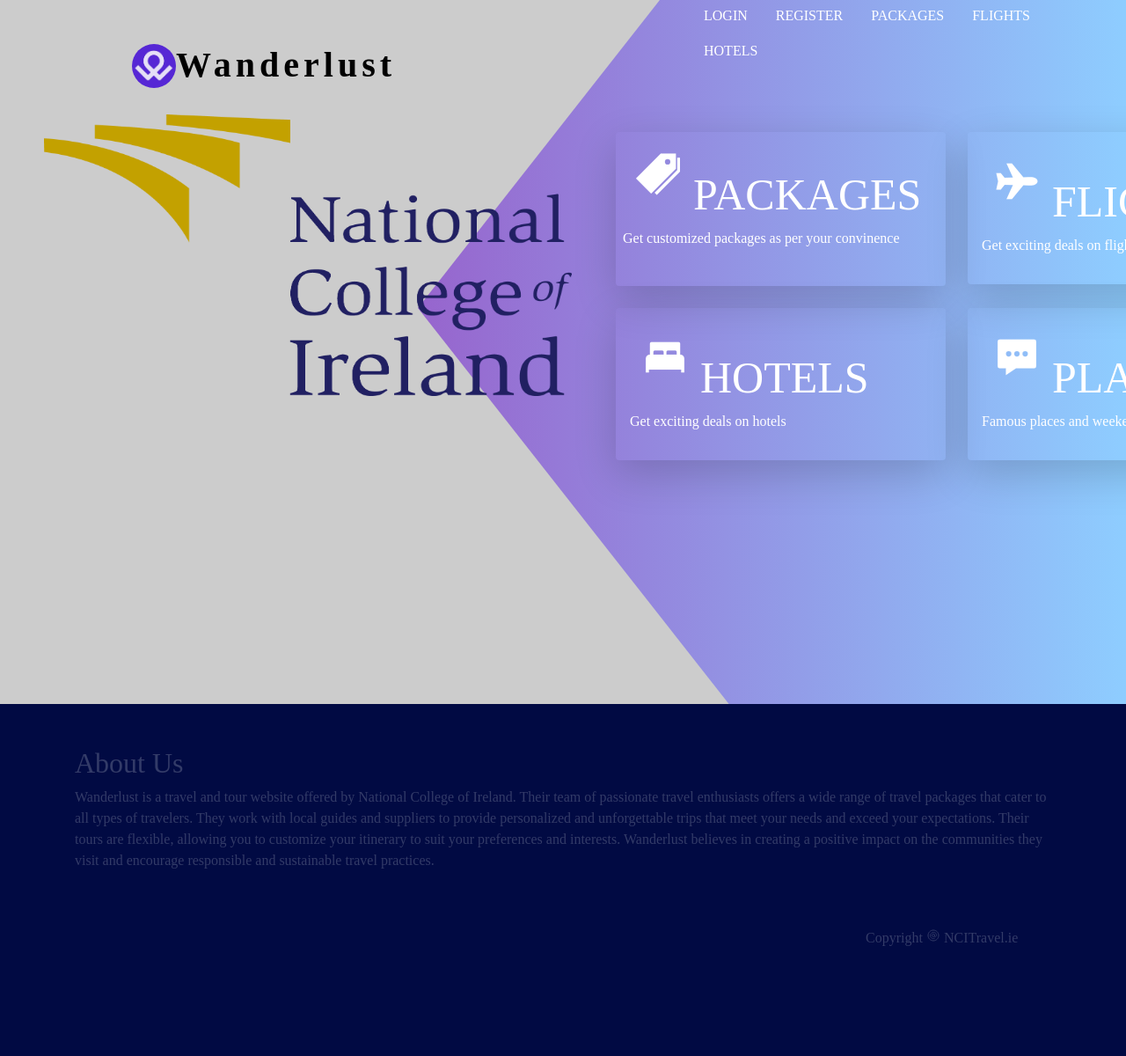
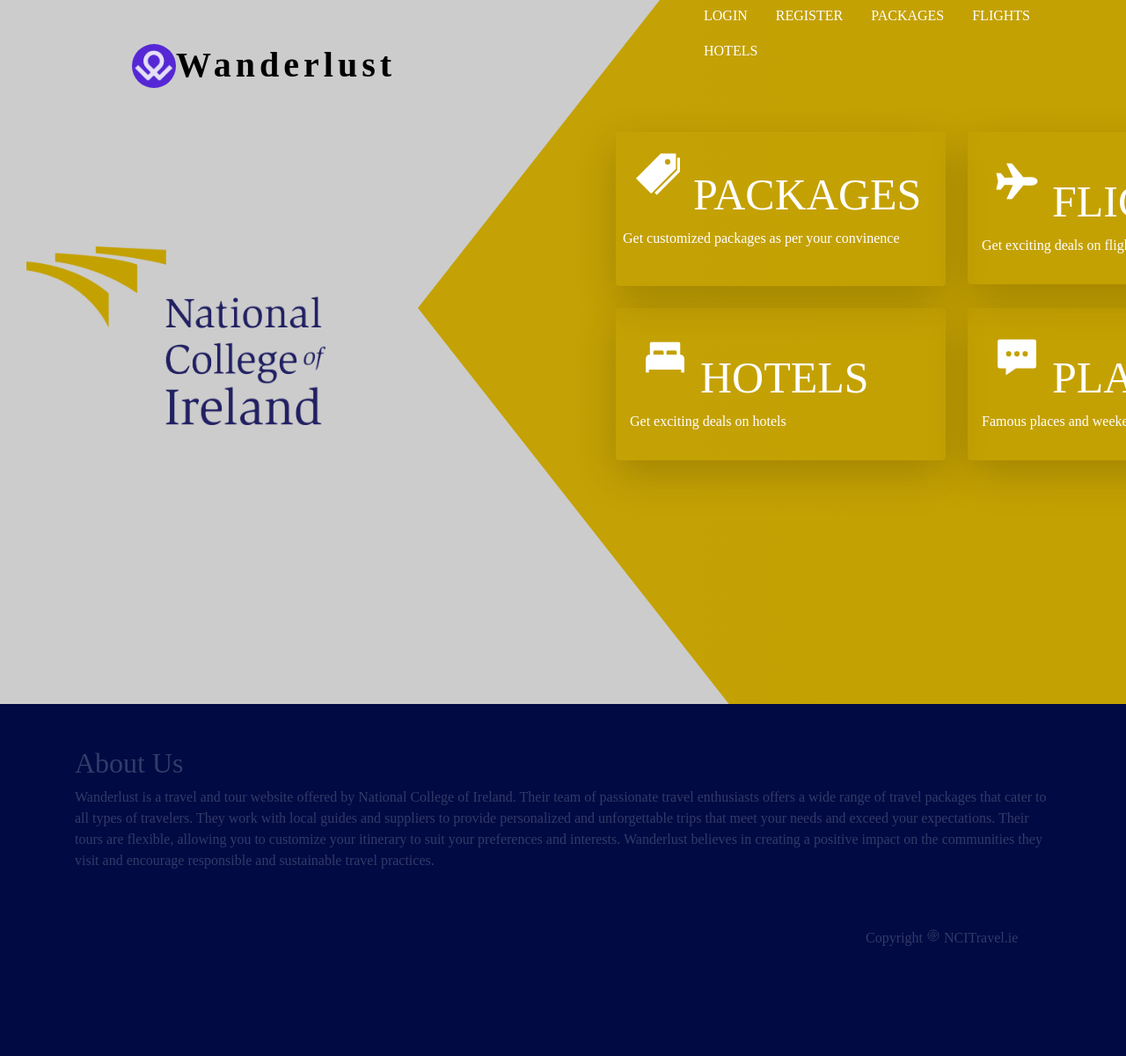
Before and after one commit to 2887ankit/Cloud-Platform-Programming, a Django app: page / in a window 1280 px wide. Shown: the whole page at 88% size. Run offline with Django 3.2, Linux system fonts and the light colour scheme; some libraries are stand-ins or nearby versions; some web fonts are replaced.

Commit message:
updated style.css

```diff
--- a/static/css/style.css
+++ b/static/css/style.css
@@ -17,7 +17,7 @@ html,body{
   height: 100vh;
   margin: 0;
   padding: 0;
-  background: linear-gradient(to right,#9c27b0,#8ecdff);
+  background: linear-gradient(to right,#c4a107,#c4a102);
 
 }
 .title{
@@ -79,11 +79,10 @@ html,body{
 }
 
 .image{
-  width: 600px;
-  height: 400px;
-  transform: translateX(250px)  translateY(200px);
+  width: 34%;
   position: absolute;
-  padding-top: 80px;
+  top: 43%;
+  right: 43%;
 }
 #triangle-left {
   position: absolute;
```
